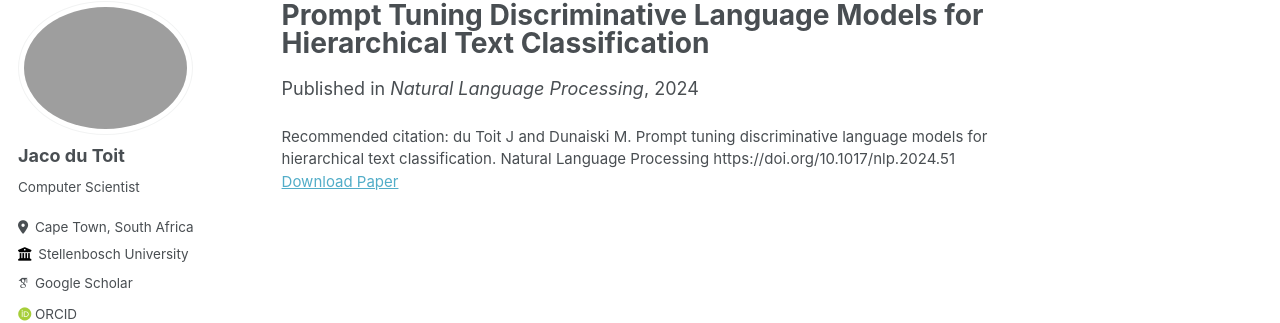
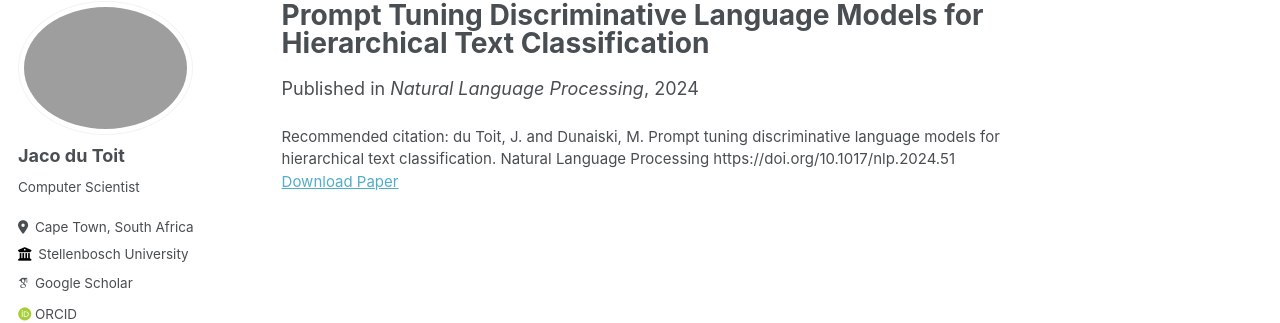
Before and after one commit to JacoDuToit11/JacoDuToit11.github.io, a Jekyll site: the page built from _publications/HPTD_NLP.md, in a window 1280 px wide. Shown: the part 105-428 px from the top of the page. Built offline with Jekyll 4.4.1, drawn with Linux system fonts in a browser that asks for light colours; some web fonts are replaced.

Commit message:
pub update

```diff
--- a/_publications/HPTD_NLP.md
+++ b/_publications/HPTD_NLP.md
@@ -7,6 +7,6 @@ date: 2024-07-01
 venue: 'Natural Language Processing'
 # slidesurl: 'http://JacoDuToit11.github.io/files/SACAIR_Presentation.pdf'
 paperurl: 'https://doi.org/10.1017/nlp.2024.51'
-citation: 'du Toit J and Dunaiski M. Prompt tuning discriminative language models for hierarchical text classification.
+citation: 'du Toit, J. and Dunaiski, M. Prompt tuning discriminative language models for hierarchical text classification.
 Natural Language Processing https://doi.org/10.1017/nlp.2024.51'
 ---
```
Also changed, not shown: 1 other file.
